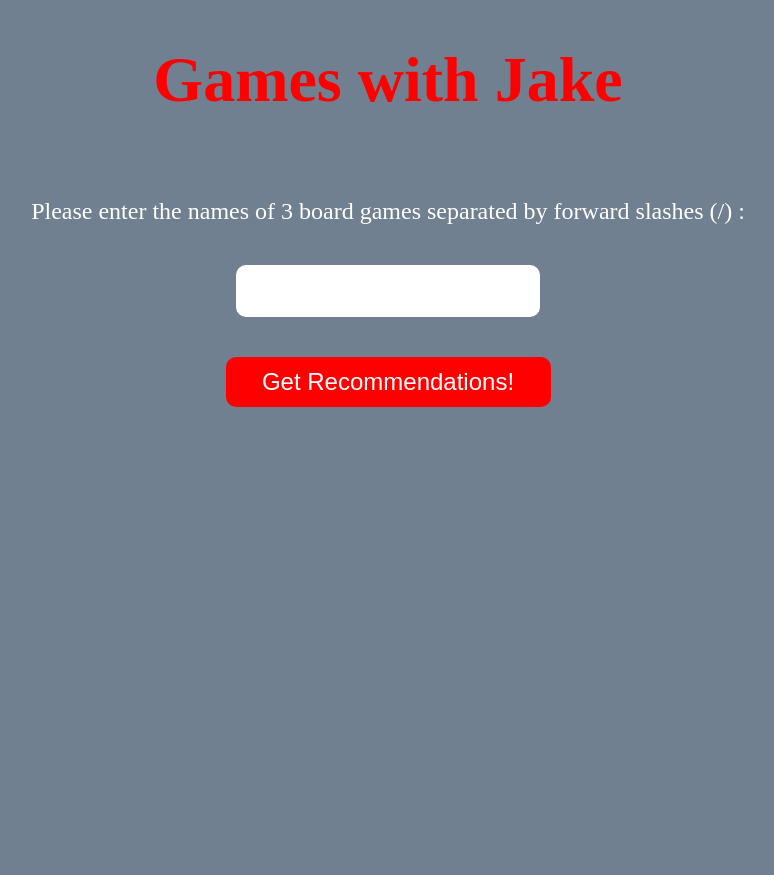
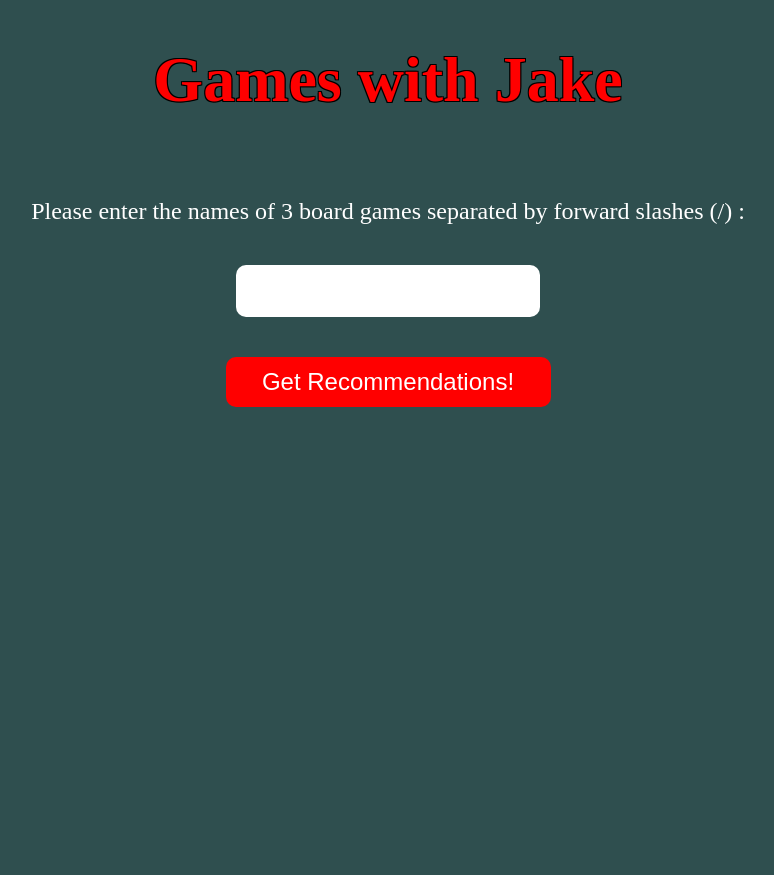
Before and after one commit to jgritmire/flask-test, a Flask app: page / in a window 1280 px wide. Shown: the whole page, without its empty margins (252-1026 px from the left). Run offline with Flask 2, Linux system fonts and the light colour scheme; parts of the project's set-up code (start-up, migrations or seed data) failed here and were passed over.

Commit message:
'changed_backg_color

```diff
--- a/static/css/main.css
+++ b/static/css/main.css
@@ -2,10 +2,15 @@ h1 {
   color: red;
   font: Shanti;
   font-size: 4em;
+  text-shadow:
+    -1px -1px 0 #000,
+    1px -1px 0 #000,
+    -1px 1px 0 #000,
+    1px 1px 0 #000;
 }
 
 body {
-    background-color: slategray;
+    background-color: darkslategray;
     text-align: center;
 }
 
```
